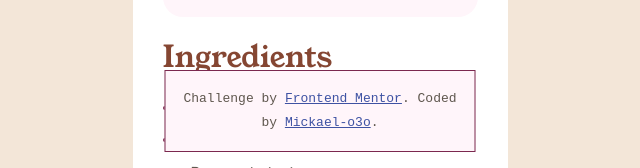
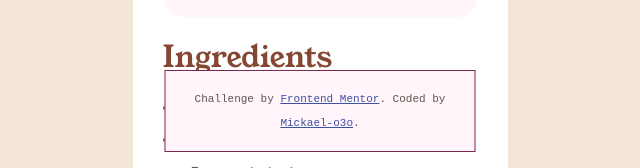
Before and after one commit to mickael-o3o/recipe-page-solution, a Vue app: page / in a window 1280 px wide. Shown: the part 632-800 px from the top of the page, without its empty margins (320-960 px from the left). Built offline with nearby package versions, Linux system fonts and the light colour scheme.

Commit message:
fixed footer font size

```diff
--- a/src/components/PageFooter.vue
+++ b/src/components/PageFooter.vue
@@ -10,7 +10,7 @@
 
 <style>
 .attribution {
-  font-size: 0.6875;
+  font-size: 0.6875rem;
   text-align: center;
   font-family: monospace;
   line-height: 1.5rem;
```
Also changed, not shown: 4 other files (tests, documents, lock files or other folders).
